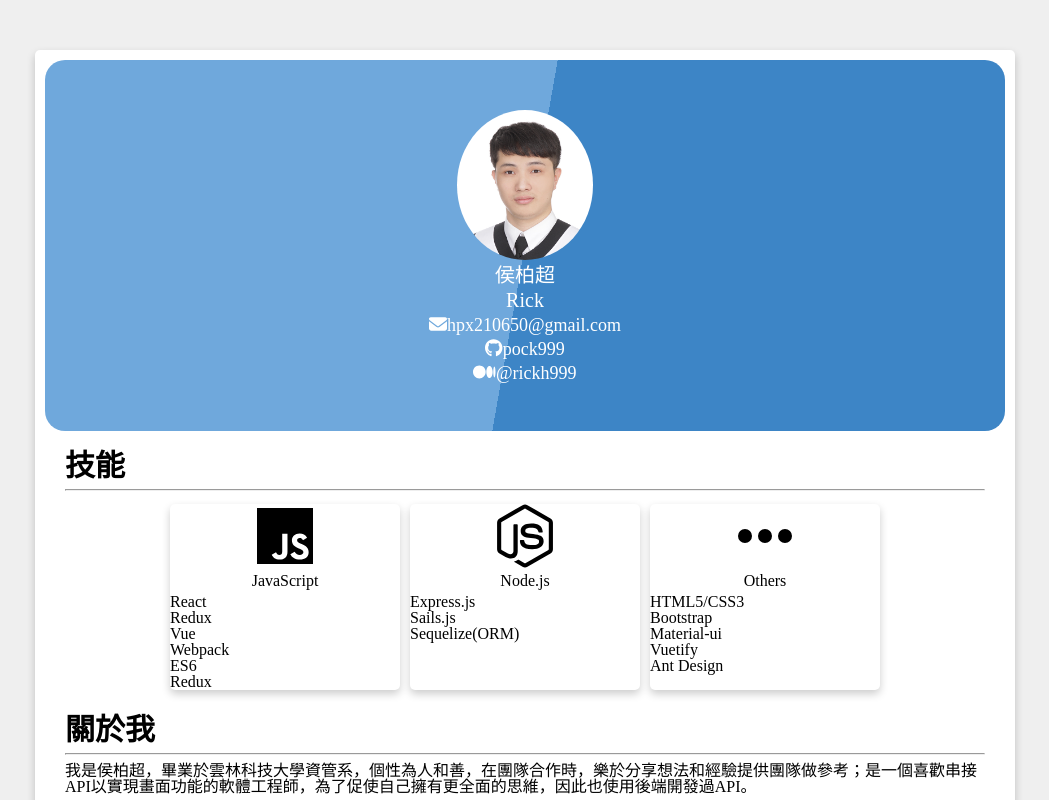
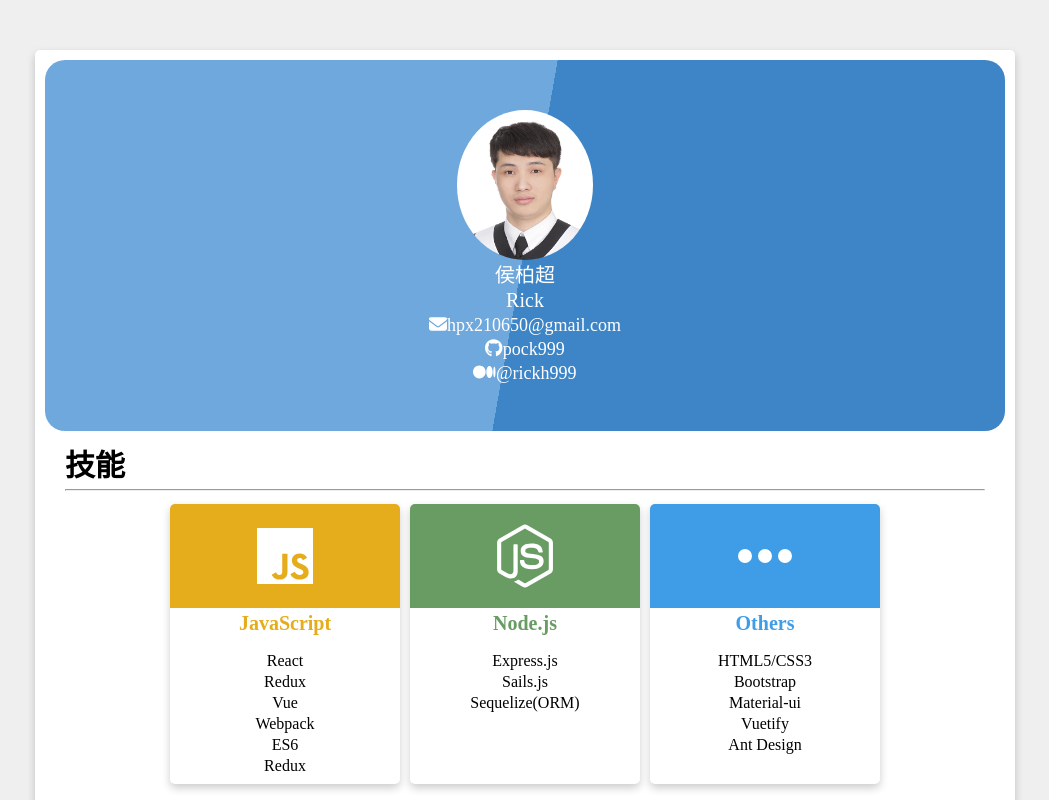
Before and after one commit to pock999/profile, a React app: page / in a window 1280 px wide. Shown: the top 800 px of the page, without its empty margins (125-1174 px from the left). Built offline with nearby package versions, Linux system fonts and the light colour scheme.

Commit message:
✨ feat: skill

```diff
--- a/data.js
+++ b/data.js
@@ -19,16 +19,19 @@ export default {
   skills: [
     {
       icon: 'js',
+      iconColor: '#E5AC1C',
       title: 'JavaScript',
       items: ['React', 'Redux', 'Vue', 'Webpack', 'ES6', 'Redux'],
     },
     {
       icon: 'nodejs',
+      iconColor: '#689C63',
       title: 'Node.js',
       items: ['Express.js', 'Sails.js', 'Sequelize(ORM)'],
     },
     {
       icon: 'ellipsis',
+      iconColor: '#3e9de6',
       title: 'Others',
       items: ['HTML5/CSS3', 'Bootstrap', 'Material-ui', 'Vuetify', 'Ant Design'],
     },
--- a/src/components/Card.jsx
+++ b/src/components/Card.jsx
@@ -32,6 +32,11 @@ const IconContainer = styled.div`
   justify-content: center;
   item-align: center;
 
+  border-radius: 5px 5px 0 0;
+  background-color: ${props => props.iconColor ? props.iconColor : 'white'};
+  color: ${props => props.iconColor ? 'white' : 'black'};
+  padding: 20px 0 20px 0;
+
   font-size: 4em;
 `;
 
@@ -40,9 +45,11 @@ const TitleContainer = styled.div`
   flex-direction: row;
   justify-content: center;
   item-align: center;
-  font-size: 18px
-  font-weight: bold;
+  font-size: 20px;
+  font-weight: bolder;
   padding: 5px;
+
+  color: ${props => props.iconColor ? props.iconColor : 'black'};
 `;
 
 // card image
@@ -52,13 +59,13 @@ export default (props) => (
     {
       props.icon
       ?
-        <IconContainer>
+        <IconContainer iconColor={props.iconColor}>
           <FontAwesomeIcon icon={props.icon} />
         </IconContainer>
       : null
     }
     {
-      props.title ? <TitleContainer>{props.title}</TitleContainer> : null
+      props.title ? <TitleContainer iconColor={props.iconColor}>{props.title}</TitleContainer> : null
     }
     {props.children}
   </ComponentStyle>
--- a/src/components/Container.jsx
+++ b/src/components/Container.jsx
@@ -6,6 +6,7 @@ const ComponentStyle = styled.div`
   margin: auto;
   max-width: 960px;
   padding-top: 50px;
+  padding-bottom: 50px;
 `;
 
 export default (props) => (
--- a/src/components/Section/Skill.jsx
+++ b/src/components/Section/Skill.jsx
@@ -28,6 +28,7 @@ export default (props) => (
             key={sk.title}
             title={sk.title}
             ma={5}
+            iconColor={sk.iconColor}
             icon={
               sk.icon === 'js' ? faJs
               : sk.icon === 'nodejs' ? faNodeJs
@@ -35,7 +36,18 @@ export default (props) => (
               : null
             }
           >
-            {sk.items.map(item => (<>{item}<br/></>))}
+            <div
+              style={{
+                display: 'flex',
+                flexDirection: 'column',
+                alignItems: 'center',
+                paddingTop: 10,
+                paddingBottom: 10,
+              }}
+            >
+              {sk.items.map(item => (<div key={item} style={{marginTop: 5}}>{item}</div>))}
+            </div>
+
           </Card>
         )
       }
```
